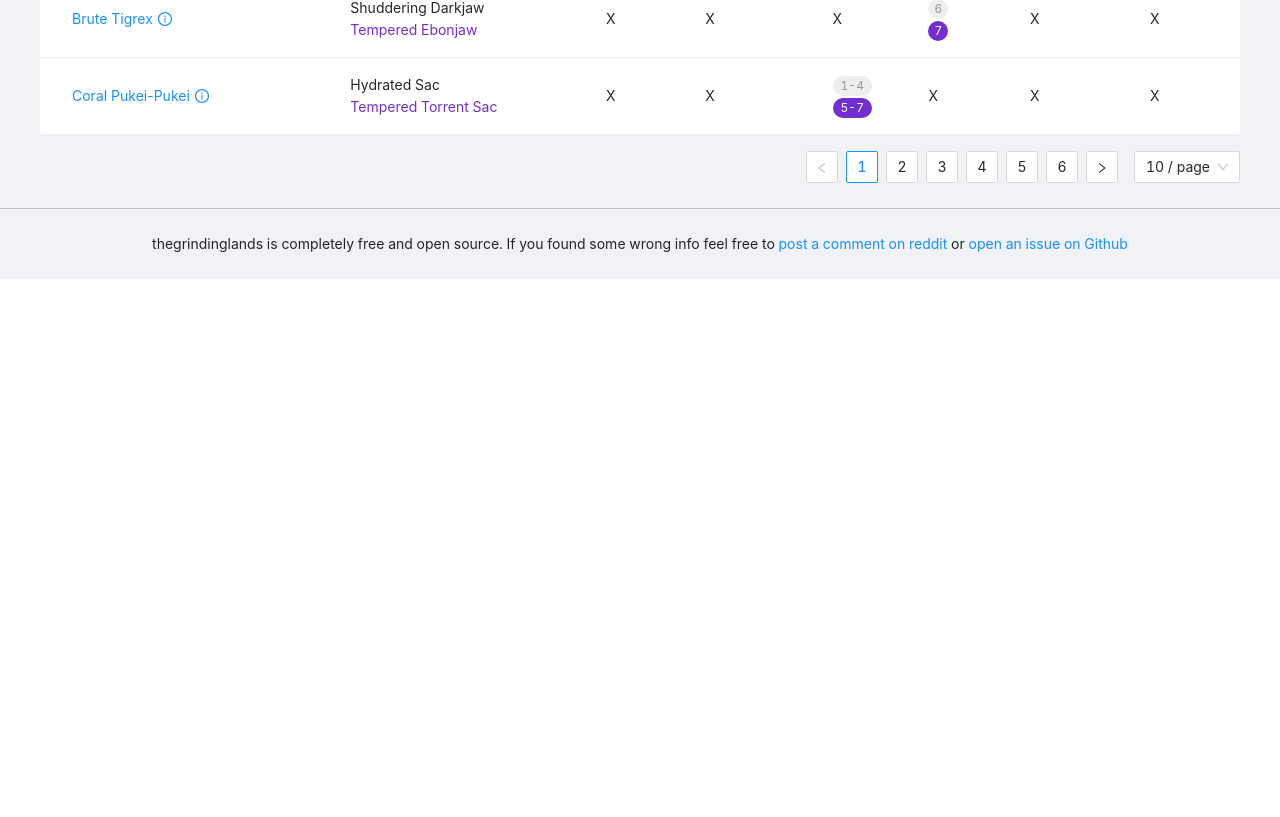
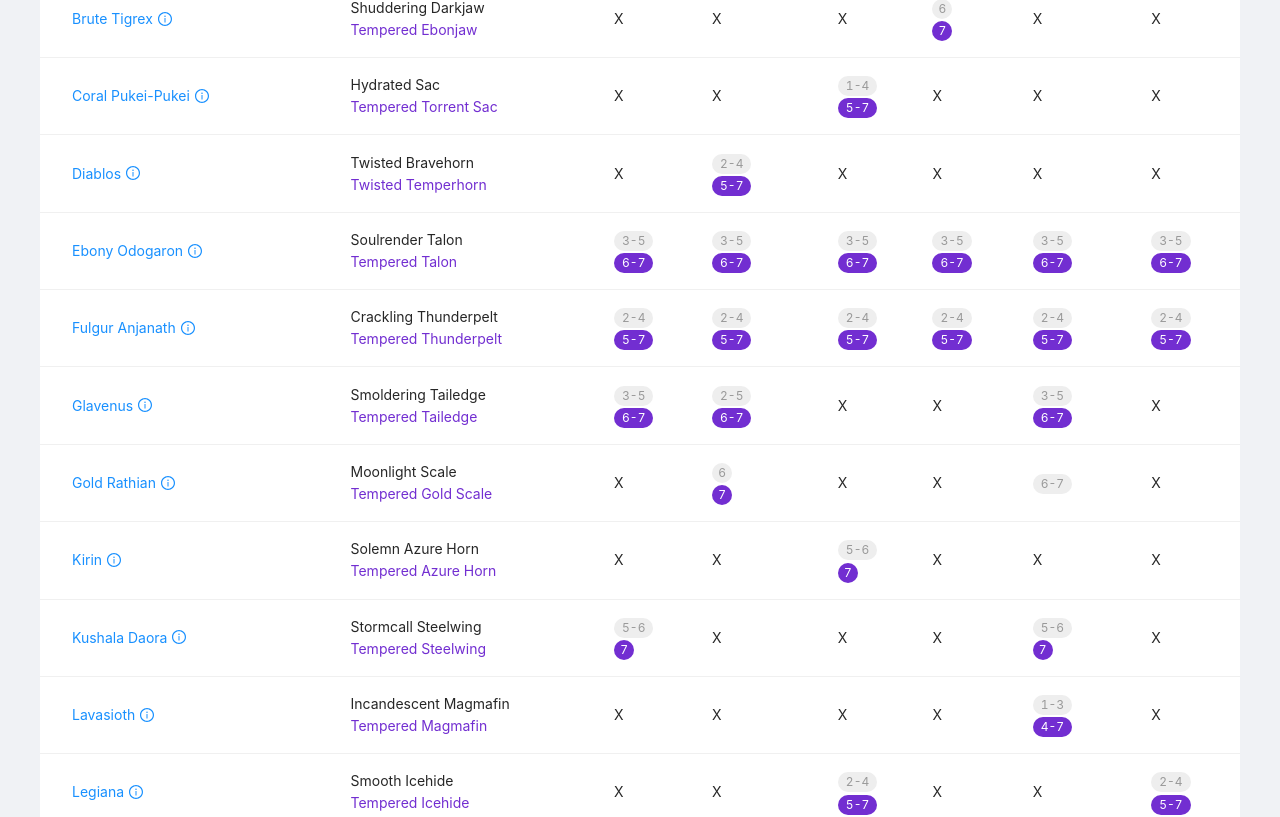
Before and after one commit to gianemi2/the-grinding-lands, a React (Create React App) app: page / in a window 1280 px wide. Shown: the part 895-1712 px from the top of the page. Before the commit the page ends 1174 px from the top, so only its background shows below. Built offline with nearby package versions, Linux system fonts and the light colour scheme.

Commit message:
Pagination disabled

```diff
--- a/src/components/Monsters.js
+++ b/src/components/Monsters.js
@@ -133,7 +133,12 @@ const Monsters = () => {
     return (
         <>
             <Input placeholder="Type to start search. Use the select on the left for change filters." addonBefore={selectBefore} defaultValue="" value={text} onChange={e => { setText(e.target.value) }} />
-            <Table style={{ marginTop: 15 }} dataSource={monsters} columns={columns}></Table>
+            <Table
+                style={{ marginTop: 15 }}
+                dataSource={monsters}
+                columns={columns}
+                pagination={false}
+            ></Table>
         </>
     )
 }
```
